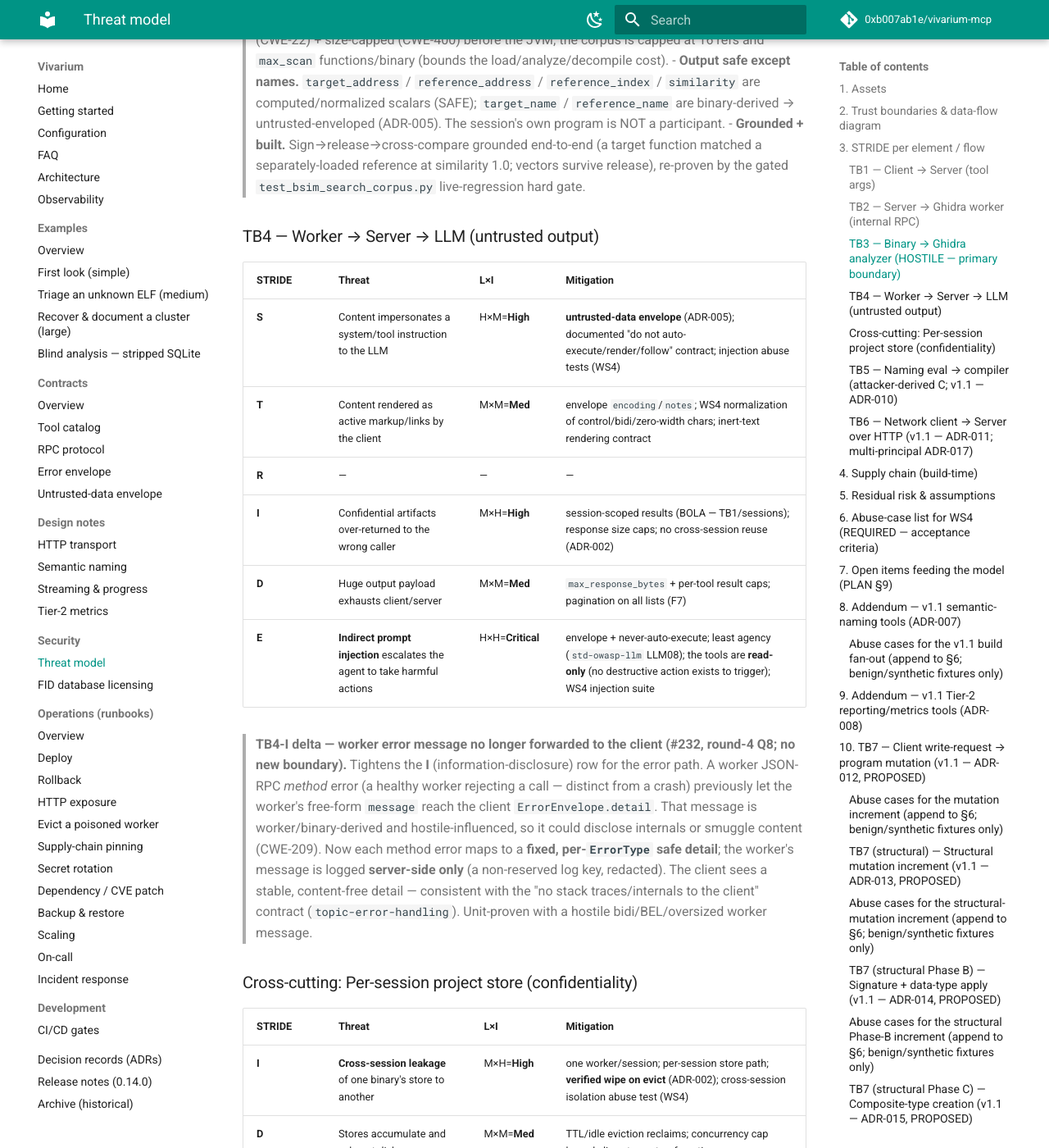
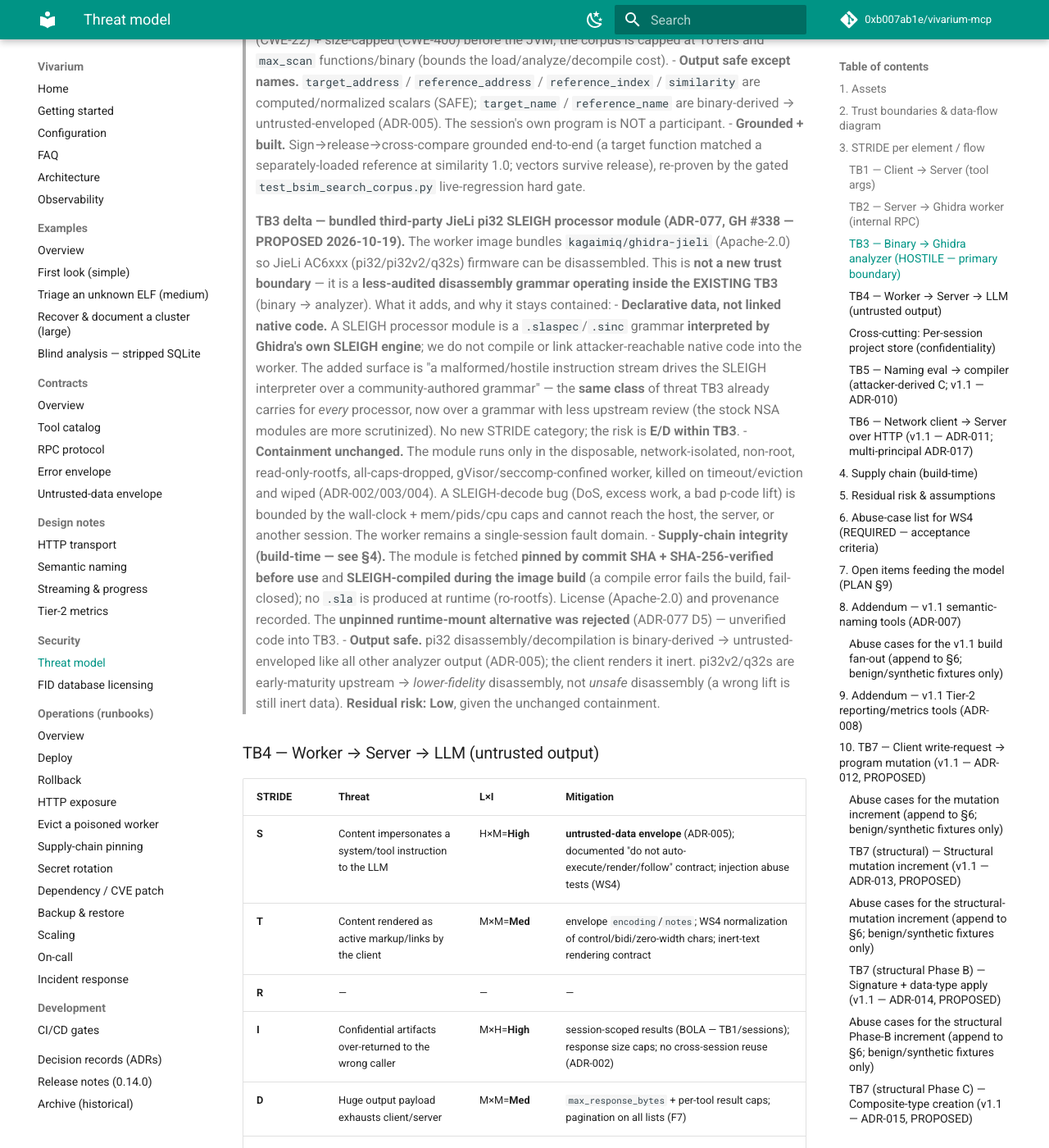
Before and after one commit to 0xb007ab1e/vivarium-mcp, an MkDocs documentation site: the page built from docs/security/threat-model.md, in a window 1280 px wide and 1400 px high, scrolled down 8643 px. Shown: the whole window at 82% size. Built offline with MkDocs 1.6.1 and Material for MkDocs 9.7.7, drawn with Linux system fonts in a browser that asks for light colours; comment, search, counter and statistics services are not loaded; some of the changed text lies outside the part shown.

Commit message:
feat(worker): bundle JieLi pi32 processor module for AC6xxx firmware (#338) (#339)
Add disassembly support for JieLi AC6xxx custom cores (pi32/pi32v2/q32s) so JieLi
BLE SoC firmware (e.g. AC632N) decompiles instead of only indexing strings under a
placeholder arch. Implements ask #1 of #338 (ADR-077); asks #2/#3/#4 deferred.

- Bundle kagaimiq/ghidra-jieli (Apache-2.0) into the worker image, pinned by commit
  b5e6012 and SLEIGH-compiled at build (fail closed); COPY the compiled module into
  Ghidra/Processors/JieLi (jieli-sleigh stage).
- Add pi32/pi32v2/q32s:LE:32:default to the core/languages.py allow-list (32-bit);
  keeps the list == installed-set invariant (ADR-045 §D2).
- Threat-model TB3 delta + §4 supply-chain row: a less-audited SLEIGH grammar inside
  the existing hostile-input boundary; containment unchanged, Low residual. The
  unpinned runtime-mount alternative was rejected (ADR-077 D5).
- Note pi32 in the importing how-to; CHANGELOG entry.

Risk: worker-image supply-chain + a widened TB3 surface, bounded by the disposable,
network-isolated, non-root, ro-rootfs worker (ADR-002/003/004). Read-only; no new tools.

Test evidence (local): ruff + mypy clean; 2276 unit tests pass (97.91% coverage).
Worker image built; Ghidra 12.1.2 `support/sleigh` compiles all 3 languages; the real
decrypted AC632N app.bin disassembles to genuine pi32 (nop/and/add/lw/sh/jhi/jne/j/qasr,
r0-r10, in-range branch targets) via the ADR-045 BinaryLoader path in an ephemeral,
network-isolated container. pi32v2/q32s are early-maturity upstream (lower fidelity).

Security: no secrets; binary-derived output stays untrusted-enveloped (ADR-005).

Closes #338

Co-authored-by: Claude Opus 4.8 <noreply@anthropic.com>

```diff
--- a/docs/security/threat-model.md
+++ b/docs/security/threat-model.md
@@ -250,6 +250,32 @@ Likelihood × Impact → severity (master §7). "L/M/H".
 >   separately-loaded reference at similarity 1.0; vectors survive release), re-proven by the gated
 >   `test_bsim_search_corpus.py` live-regression hard gate.
 
+> **TB3 delta — bundled third-party JieLi pi32 SLEIGH processor module (ADR-077, GH #338 — PROPOSED
+> 2026-10-19).** The worker image bundles `kagaimiq/ghidra-jieli` (Apache-2.0) so JieLi AC6xxx
+> (pi32/pi32v2/q32s) firmware can be disassembled. This is **not a new trust boundary** — it is a
+> **less-audited disassembly grammar operating inside the EXISTING TB3** (binary → analyzer). What it
+> adds, and why it stays contained:
+> - **Declarative data, not linked native code.** A SLEIGH processor module is a `.slaspec`/`.sinc`
+>   grammar **interpreted by Ghidra's own SLEIGH engine**; we do not compile or link attacker-reachable
+>   native code into the worker. The added surface is "a malformed/hostile instruction stream drives
+>   the SLEIGH interpreter over a community-authored grammar" — the **same class** of threat TB3
+>   already carries for *every* processor, now over a grammar with less upstream review (the stock
+>   NSA modules are more scrutinized). No new STRIDE category; the risk is **E/D within TB3**.
+> - **Containment unchanged.** The module runs only in the disposable, network-isolated, non-root,
+>   read-only-rootfs, all-caps-dropped, gVisor/seccomp-confined worker, killed on timeout/eviction and
+>   wiped (ADR-002/003/004). A SLEIGH-decode bug (DoS, excess work, a bad p-code lift) is bounded by
+>   the wall-clock + mem/pids/cpu caps and cannot reach the host, the server, or another session. The
+>   worker remains a single-session fault domain.
+> - **Supply-chain integrity (build-time — see §4).** The module is fetched **pinned by commit SHA +
+>   SHA-256-verified before use** and **SLEIGH-compiled during the image build** (a compile error
+>   fails the build, fail-closed); no `.sla` is produced at runtime (ro-rootfs). License (Apache-2.0)
+>   and provenance recorded. The **unpinned runtime-mount alternative was rejected** (ADR-077 D5) —
+>   unverified code into TB3.
+> - **Output safe.** pi32 disassembly/decompilation is binary-derived → untrusted-enveloped like all
+>   other analyzer output (ADR-005); the client renders it inert. pi32v2/q32s are early-maturity
+>   upstream → *lower-fidelity* disassembly, not *unsafe* disassembly (a wrong lift is still inert
+>   data). **Residual risk: Low**, given the unchanged containment.
+
 ### TB4 — Worker → Server → LLM (untrusted output)
 | STRIDE | Threat | L×I | Mitigation |
 |--------|--------|-----|------------|
@@ -347,6 +373,7 @@ enforced — closing the BOLA gap that ADR-011 §6 deferred (TB6-I).
 |--------|-----|------------|
 | Compromised/typosquatted Python dep | M×H=**High** | pin + hash lockfile; vet new deps; SCA (pip-audit) gate (`std-supplychain`, `workflow-cve-management`) |
 | Tag-mutated / poisoned Ghidra/JDK image | M×H=**High** | pin **by digest** (ADR-003); SBOM; gated image pulls; CVE tracking + digest-bump runbook |
+| Poisoned/tampered bundled third-party **SLEIGH processor module** (`kagaimiq/ghidra-jieli`, ADR-077) | L×M=**Low** | fetch **pinned by commit SHA + SHA-256-verified before use**; **SLEIGH-compiled at build** (compile error fails closed); Apache-2.0 license + provenance recorded; dormant upstream (narrow change window); runtime-mount alternative **rejected** (ADR-077 D5). A malicious grammar is still inert declarative data confined to the disposable worker (TB3 containment — §3) |
 | Compromised CI action | L×H=**Med** | pin CI actions **by digest**; least-privilege OIDC; ephemeral runners (`workflow-cicd`) |
 | Compromised **repin GitHub App key** (`REPIN_APP_PRIVATE_KEY`) opens a PR advancing the worker trust pin | L×H=**Med** | **human-merge gate** (the auto-opened pin bump is a *reviewed* PR — no autonomous advance); downstream **cosign identity-verify** of the pinned digest at every pull (a wrong/forged digest fails closed at use); least-privilege App perms (Contents+PR write only) + repo-secret storage; fail-safe skip if the key is absent/partial (V3); rotate per `runbooks/secret-rotation.md` (§4 delta below) |
 
```
Also changed, not shown: CHANGELOG.md (+11 -0 lines), docs/adr/ADR-077-jieli-pi32-processor-module.md (added, +164 -0 lines), 4 other files.
